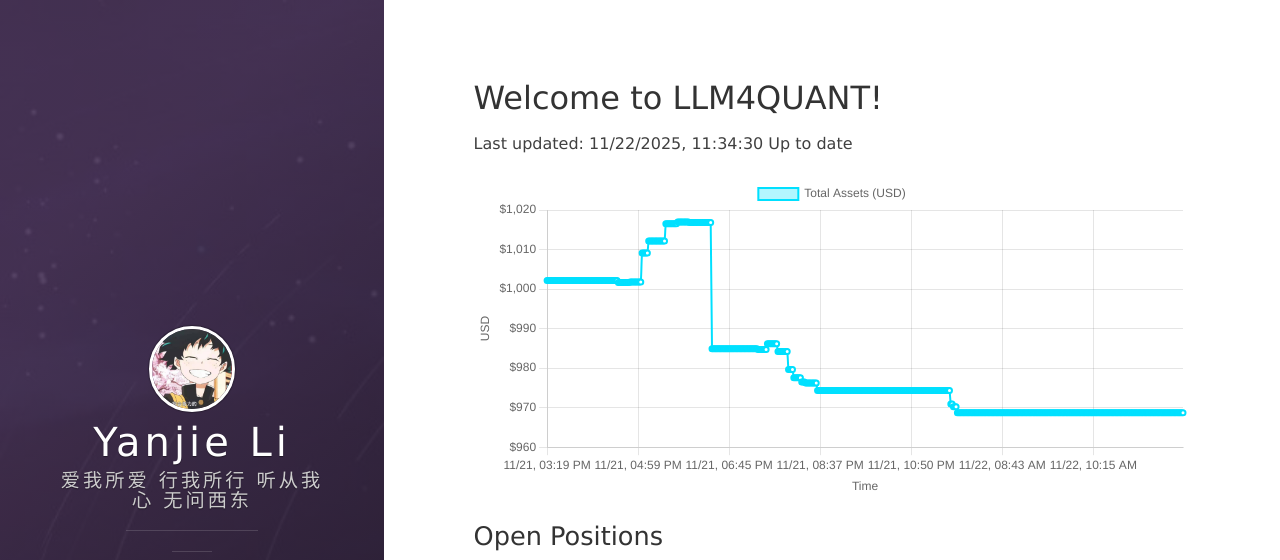
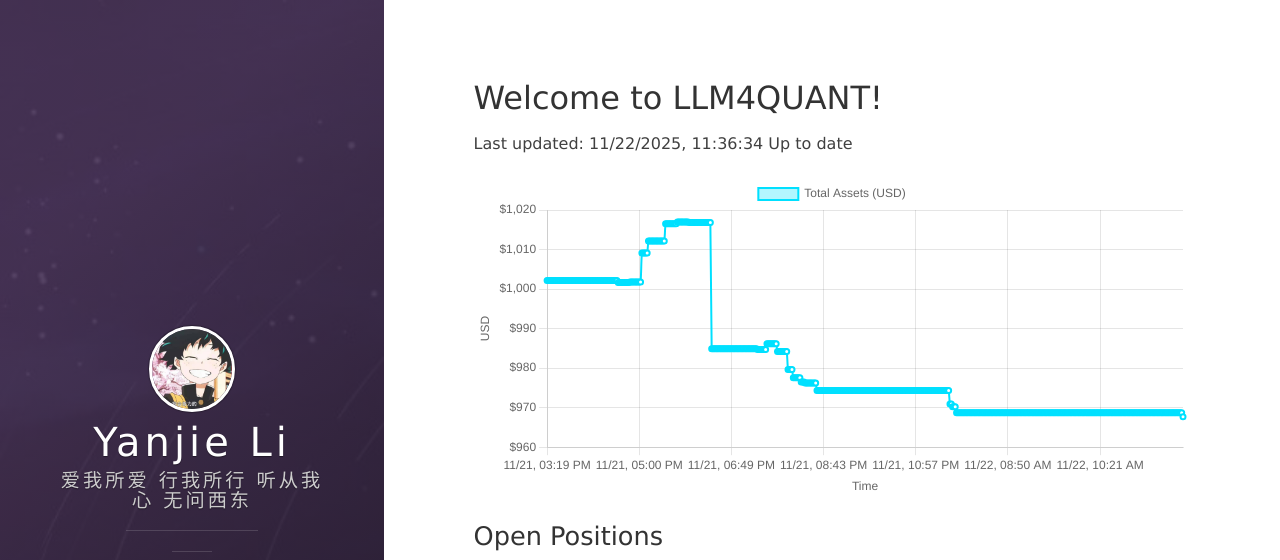
Before and after one commit to leeyegy/leeyegy.github.io, a Jekyll site: the page built from live-trading.html, in a window 1280 px wide and 1107 px high. Shown: the top 560 px of the window. Built offline with Jekyll 4.4.1, drawn with Linux system fonts in a browser that asks for light colours; nearby versions of some CDN libraries.

Commit message:
AccountMonitor: update balance history 2025-11-22T19:36:34+08:00

```diff
--- a/assets/data/binance/balance-history.json
+++ b/assets/data/binance/balance-history.json
@@ -1,5 +1,5 @@
 {
-  "generatedAt": "2025-11-22T19:34:30+08:00",
+  "generatedAt": "2025-11-22T19:36:34+08:00",
   "asset": "total_usd_value",
   "history": [
     {
@@ -1933,6 +1933,10 @@
     {
       "timestamp": "2025-11-22T19:34:30+08:00",
       "totalUsd": 968.69074819
+    },
+    {
+      "timestamp": "2025-11-22T19:36:34+08:00",
+      "totalUsd": 967.70477559
     }
   ]
 }
```
